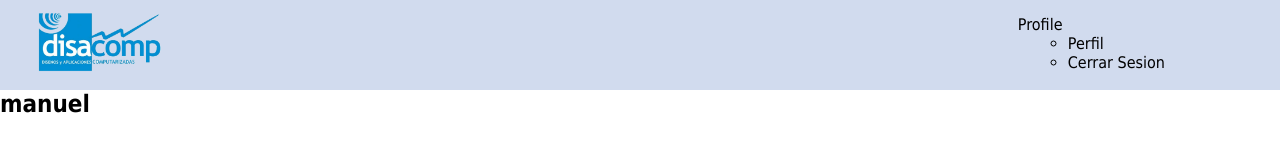
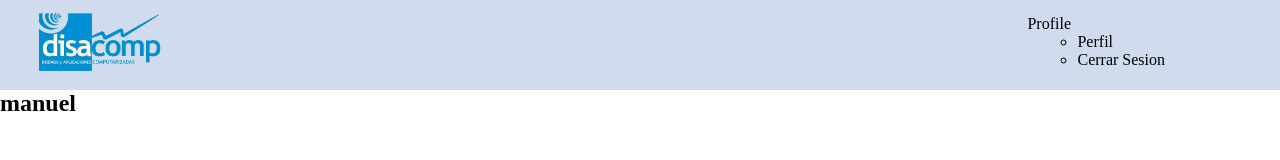
Before and after one commit to manuelprgit/reportDisacomp, a plain HTML site: page index.html in a window 1280 px wide. Drawn offline with Linux system fonts and the light colour scheme.

Commit message:
commit para subir a la nube

```diff
--- a/ccs/style.css
+++ b/ccs/style.css
@@ -1,7 +1,8 @@
 *{
-  font-family: Tahoma, sans-serif;
+  font-family:'Times New Roman', Times, serif;
   margin: 0;
   padding: 0;
+
 }
 .header{
   display: block;
```
